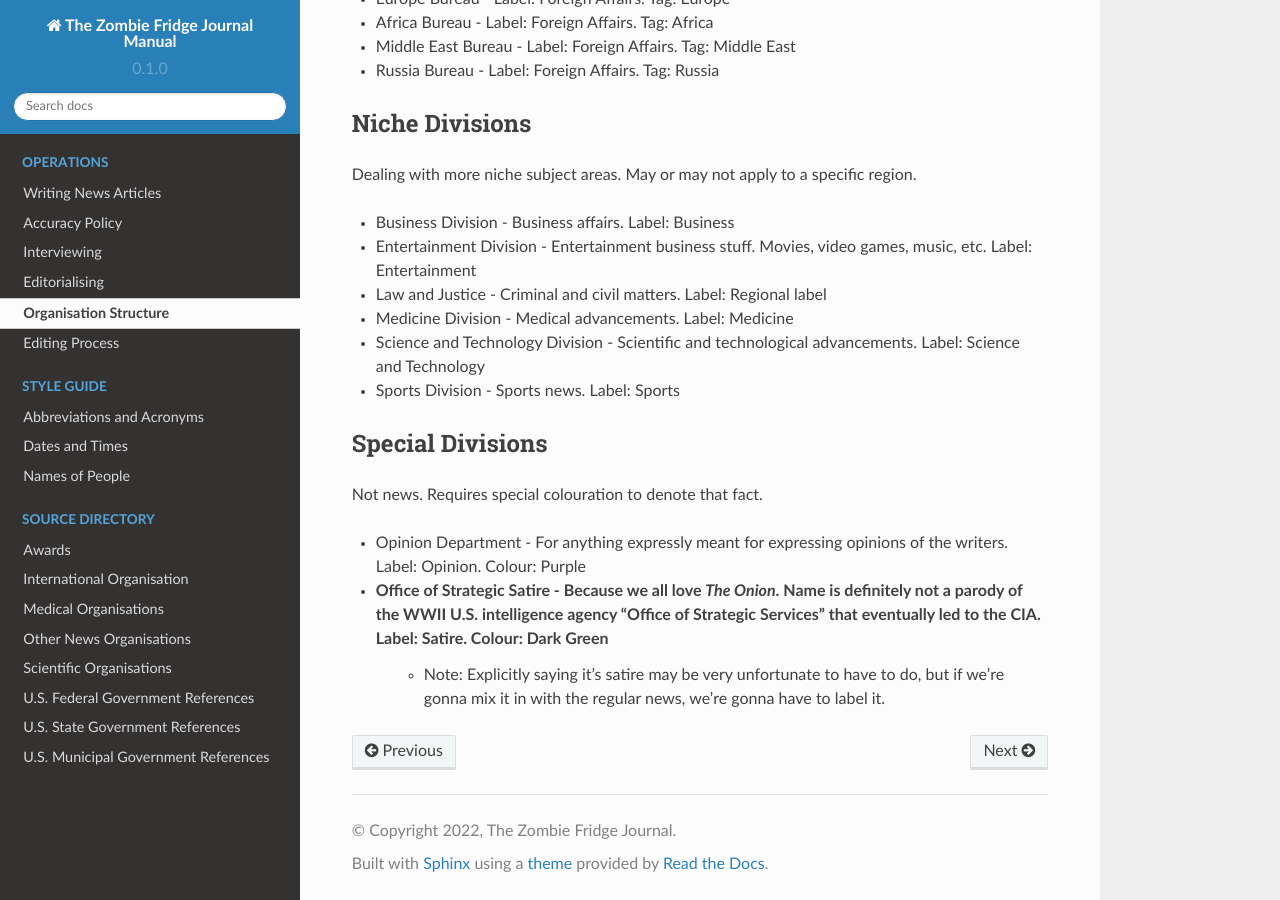
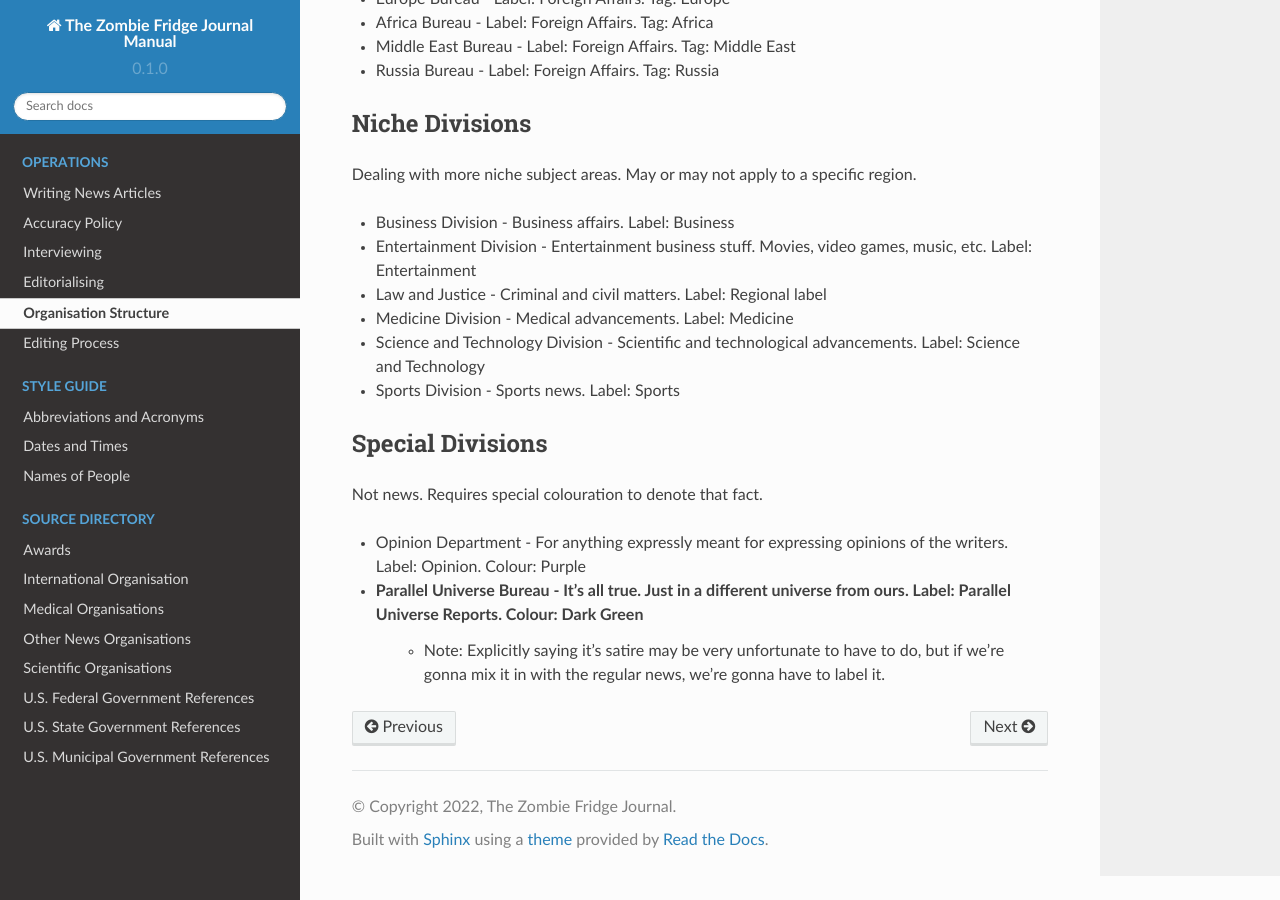
Before and after one commit to theZFJ/manual, a Sphinx documentation site: the page built from docs/orgStructure.rst, in a window 1280 px wide and 900 px high, scrolled down 517 px. Built offline with Sphinx 7.4.7 and the Read the Docs theme 2.0.0, drawn with Linux system fonts in a browser that asks for light colours.

Commit message:
rename satire dept

```diff
--- a/docs/orgStructure.rst
+++ b/docs/orgStructure.rst
@@ -36,5 +36,5 @@ Special Divisions
 Not news. Requires special colouration to denote that fact.
 
 * Opinion Department - For anything expressly meant for expressing opinions of the writers. Label: Opinion. Colour: Purple
-* Office of Strategic Satire - Because we all love *The Onion*. Name is definitely not a parody of the WWII U.S. intelligence agency "Office of Strategic Services" that eventually led to the CIA. Label: Satire. Colour: Dark Green
+* Parallel Universe Bureau - It's all true. Just in a different universe from ours. Label: Parallel Universe Reports. Colour: Dark Green
     * Note: Explicitly saying it's satire may be very unfortunate to have to do, but if we're gonna mix it in with the regular news, we're gonna have to label it.
```
